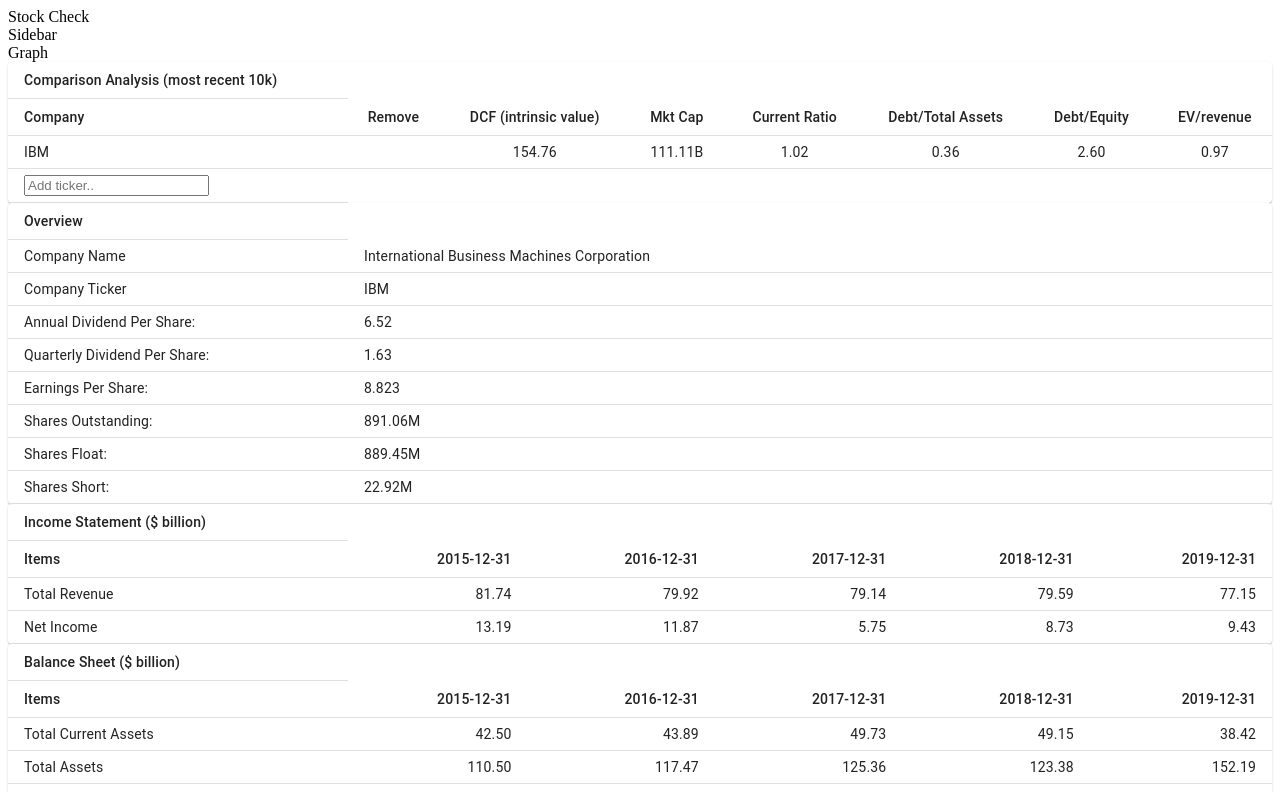
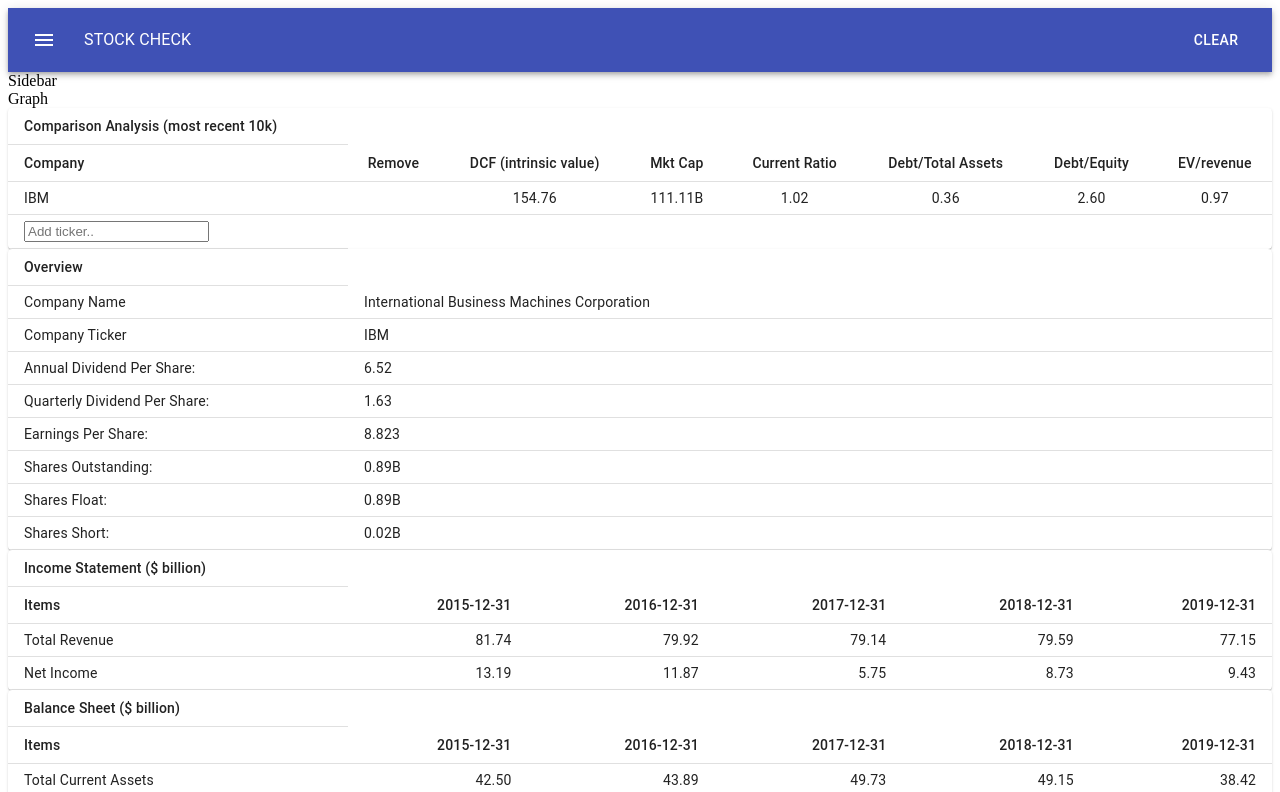
Before and after one commit to linhdangCA/stock-check-app, a React app: page / in a window 1280 px wide. Shown: the top 792 px of the page. Built offline with nearby package versions, Linux system fonts and the light colour scheme; the HTML template or start-up script is replaced by a standard one.

Commit message:
added clear all tickers added clearing of the ticker search on enter

```diff
--- a/client/src/components/App.jsx
+++ b/client/src/components/App.jsx
@@ -28,6 +28,7 @@
     this.getTickerFinancials = this.getTickerFinancials.bind(this);
     this.removeCompany = this.removeCompany.bind(this);
     this.handleTickerFinancialDisplayClick = this.handleTickerFinancialDisplayClick.bind(this);
+    this.handleClearTickers = this.handleClearTickers.bind(this);
   }
 
   componentDidMount() {
@@ -87,11 +88,22 @@
   handleTickerFinancialDisplayClick(event, index) {
     this.setState({display: index})
   }
+  handleClearTickers(event) {
+    event.preventDefault();
+    this.setState({companies: [
+      {
+        overview: dummyDataOverview,
+        incomeStatement: dummyDataIncome,
+        balanceSheet: dummyDataBalance,
+        cashFlowStatement: dummyDataCashFlow
+      }
+    ], display: '0'})
+  }
 
   render () {
     return (
       <div>
-        <Header data={this.state.companies[this.state.display].overview}/>
+        <Header data={this.state.companies[this.state.display].overview} clearTickers={this.handleClearTickers}/>
         <Sidebar />
         <Graph />
         <Financials
--- a/client/src/components/financials/overview.jsx
+++ b/client/src/components/financials/overview.jsx
@@ -49,15 +49,15 @@
             </TableRow>
             <TableRow>
               <TableCell width="300">Shares Outstanding:</TableCell>
-              <TableCell>{(props.overviewData.SharesOutstanding / 1000000).toFixed(2)}M</TableCell>
+              <TableCell>{(props.overviewData.SharesOutstanding / 1000000000).toFixed(2)}B</TableCell>
             </TableRow>
             <TableRow>
               <TableCell width="300">Shares Float:</TableCell>
-              <TableCell>{(props.overviewData.SharesFloat / 1000000).toFixed(2)}M</TableCell>
+              <TableCell>{(props.overviewData.SharesFloat / 1000000000).toFixed(2)}B</TableCell>
             </TableRow>
             <TableRow>
               <TableCell width="300">Shares Short:</TableCell>
-              <TableCell>{(props.overviewData.SharesShort / 1000000).toFixed(2)}M</TableCell>
+              <TableCell>{(props.overviewData.SharesShort / 1000000000).toFixed(2)}B</TableCell>
             </TableRow>
           </TableBody>
         </Table>
--- a/client/src/components/header.jsx
+++ b/client/src/components/header.jsx
@@ -1,11 +1,40 @@
 import React from 'react'
+import { makeStyles } from '@material-ui/core/styles';
+import AppBar from '@material-ui/core/AppBar';
+import Toolbar from '@material-ui/core/Toolbar';
+import Typography from '@material-ui/core/Typography';
+import Button from '@material-ui/core/Button';
+import IconButton from '@material-ui/core/IconButton';
+import MenuIcon from '@material-ui/icons/Menu';
+
+const useStyles = makeStyles((theme) => ({
+  root: {
+    flexGrow: 1,
+  },
+  menuButton: {
+    marginRight: theme.spacing(2),
+  },
+  title: {
+    flexGrow: 1,
+  },
+}));
 
 const Header = (props) => {
+  const classes = useStyles();
+
   return (
-    <div>
-      <div>
-        Stock Check
-      </div>
+    <div className={classes.root}>
+      <AppBar position="static">
+        <Toolbar>
+          <IconButton edge="start" className={classes.menuButton} color="inherit" aria-label="menu">
+            <MenuIcon />
+          </IconButton>
+          <Typography varient="h6" className={classes.title}>
+            STOCK CHECK
+          </Typography>
+          <Button color="inherit" onClick={(e) => {props.clearTickers(e)}}>Clear</Button>
+        </Toolbar>
+      </AppBar>
     </div>
   )
 }
--- a/client/src/components/searchBar.jsx
+++ b/client/src/components/searchBar.jsx
@@ -13,6 +13,7 @@
   handleFormSubmit(event) {
     event.preventDefault();
     this.props.getTickerFinancials(this.state.ticker);
+    this.setState({ticker: ''})
   }
   handleOnChange(event) {
     this.setState({ticker: event.target.value})
@@ -21,7 +22,7 @@
   render () {
     return (
       <form onSubmit={this.handleFormSubmit}>
-        <input placeholder="Add ticker.." onChange={(e) => {this.handleOnChange(e)}}></input>
+        <input placeholder="Add ticker.." value={this.state.ticker} onChange={(e) => {this.handleOnChange(e)}} ></input>
       </form>
     )
   }
```
